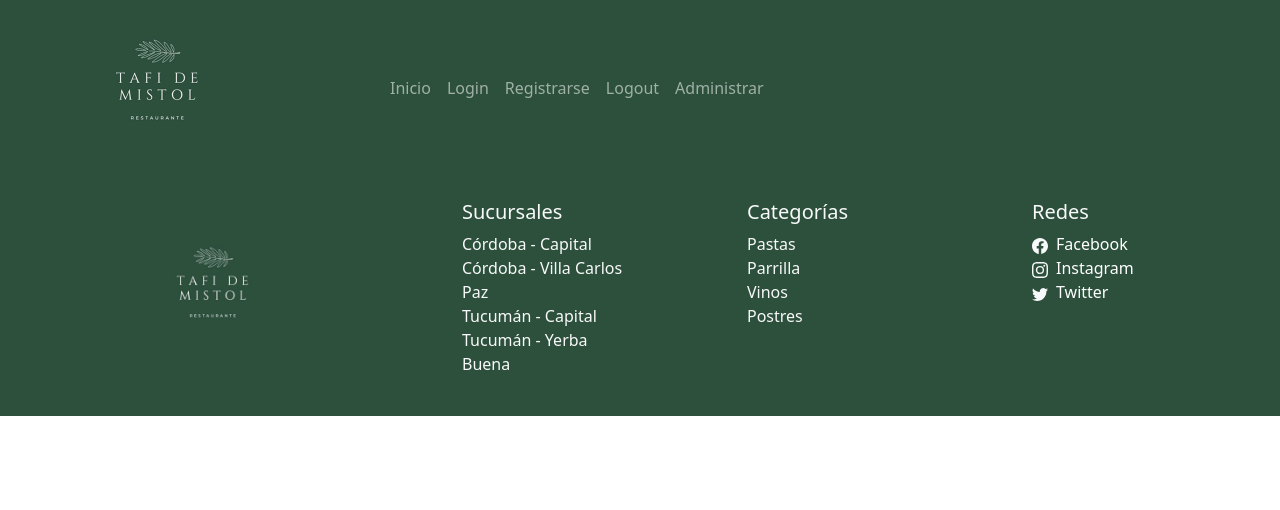
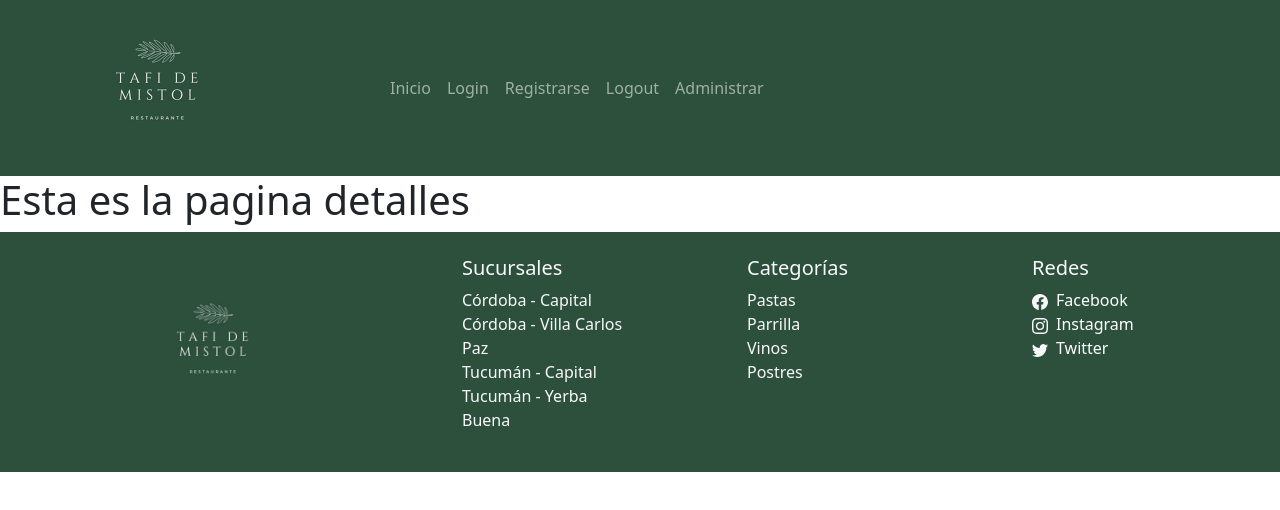
Before and after one commit to gonzalogg94/restaurantFront, a React (Create React App) app: page /detalles/producto/id in a window 1280 px wide. Shown: the top 510 px of the page. Built offline with nearby package versions, Linux system fonts and the light colour scheme; a web font is replaced by a local one.

Commit message:
agregue el componente link a la card de productos

```diff
--- a/src/App.jsx
+++ b/src/App.jsx
@@ -10,6 +10,7 @@ import CrearProducto from './components/views/producto/CrearProducto';
 import EditarProducto from './components/views/producto/EditarProducto';
 import Footer from './components/common/Footer';
 import Menu from './components/common/Menu';
+import DetalleProducto from './components/views/DetalleProducto';
 
 function App() {
   return (
@@ -22,6 +23,7 @@ function App() {
  <Route exact path='/administrador' element={<AdministradorProductos/>} />
  <Route exact path='/administrador/crearProd' element={<CrearProducto/>} />
  <Route exact path='/administrador/editarProd/:id' element={<EditarProducto/>} />
+ <Route exact path='/detalles/producto/id' element={<DetalleProducto></DetalleProducto>} />
  </Routes>
  <Footer></Footer>
  </BrowserRouter>
--- a/src/components/views/DetalleProducto.jsx
+++ b/src/components/views/DetalleProducto.jsx
@@ -0,0 +1,11 @@
+
+
+const DetalleProducto = () => {
+    return (
+        <div>
+            <h1>Esta es la pagina detalles</h1>
+        </div>
+    );
+};
+
+export default DetalleProducto;
--- a/src/components/views/producto/CardProducto.jsx
+++ b/src/components/views/producto/CardProducto.jsx
@@ -1,3 +1,4 @@
+import { Link } from "react-router-dom";
 
 
 const CardProducto = () => {
@@ -17,7 +18,9 @@ const CardProducto = () => {
             <span class="badge text-bg-warning">Disponible</span>
             <div class="row mt-4">
               <div class="col-6">
-                <button class="btn"><a class="text-white text-decoration-none" href="./pages/error404.html">Detalles</a></button>
+                <Link to={'/detalles/producto/id'}>
+                <button class="btn"><a class="text-white text-decoration-none">Detalles</a></button>
+                </Link>
               </div>
               <div class="col-6">
               <button class="btn col-6">
```
